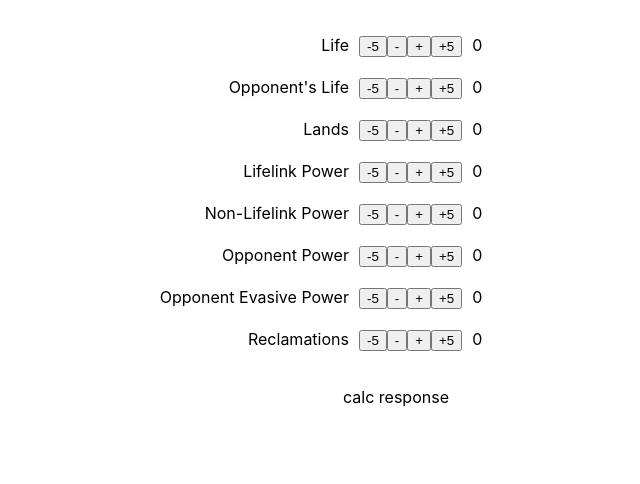
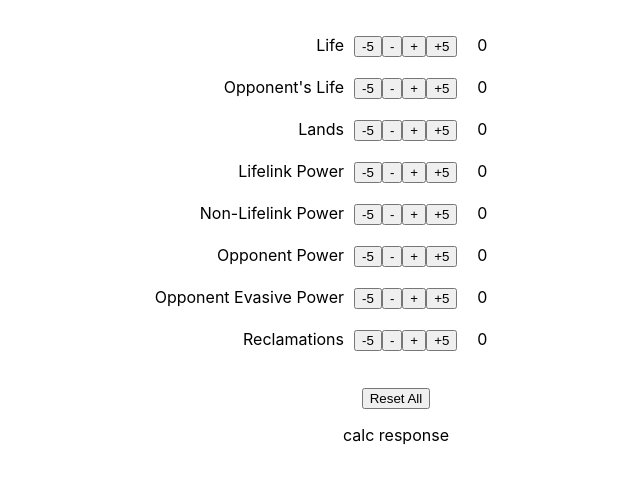
Before and after one commit to afroiland/doh-calculator, a React (Create React App) app: page / in a window 1280 px wide. Shown: the top 484 px of the page, without its empty margins (244-884 px from the left). Built offline with nearby package versions, Linux system fonts and the light colour scheme.

Commit message:
Add reset button and functionality, formatting changes

```diff
--- a/src/components/counter.jsx
+++ b/src/components/counter.jsx
@@ -21,7 +21,7 @@ class Counter extends Component {
         <button onClick={() => this.handleDecrement(this.props.name, this.props.value)}>-</button>
         <button onClick={() => this.handleIncrement(this.props.name, this.props.value)}>+</button>
         <button onClick={() => this.handleBigIncrement(this.props.name, this.props.value)}>+5</button>
-        <span style={{marginLeft: 10}}>{this.props.value} </span>
+        <span style={{display: 'inline-block', width: 30, textAlign: 'right'}}>{this.props.value} </span>
         <br />
         <br />
       </div>
--- a/src/components/main.jsx
+++ b/src/components/main.jsx
@@ -20,6 +20,20 @@ class Main extends Component {
     this.setState({ [name] : value });
   };
 
+  reset = () => {
+    //console.log("resetting");
+    this.setState({
+      life: 0,
+      oppLife: 0,
+      lands: 0,
+      lifelinkPower: 0,
+      nonLifelinkPower: 0,
+      oppPower: 0,
+      oppEvasivePower: 0,
+      reclamations: 0
+    })
+  }
+
   render() {
     return (
       <div style={{marginTop: 35}}>
@@ -38,7 +52,10 @@ class Main extends Component {
           <div style={{flexGrow: 1}}></div>
         </div>
         <div>
-          <p style={{textAlign: 'center'}}>{calc()}</p>
+          <p style={{textAlign: 'center'}}>
+            <button onClick={() => this.reset()}>Reset All</button>
+          </p>
+          <p style={{textAlign: 'center'}}>{calc(this.state)}</p>
         </div>
       </div>
     );
--- a/src/functions/calc.js
+++ b/src/functions/calc.js
@@ -1,4 +1,4 @@
-export function calc() {
-  console.log("calcing");
+export function calc(state) {
+  //console.log("state: ", state);
   return "calc response";
 }
```
